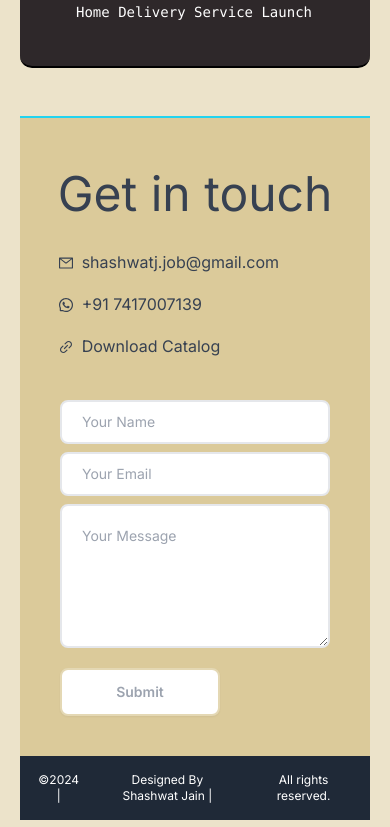
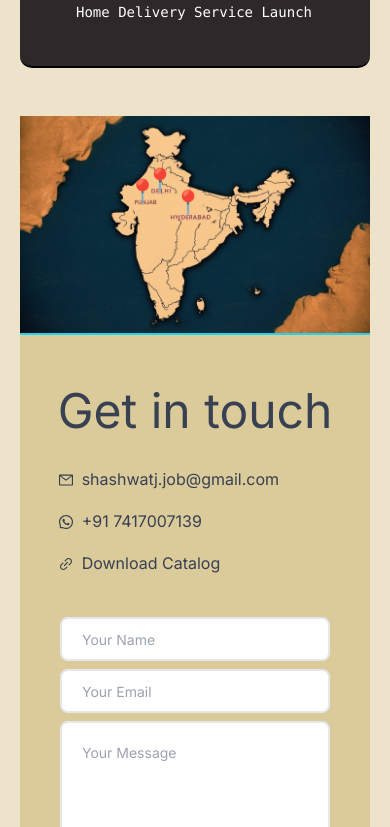
Before and after one commit to sahabji0P/aman-mithai-wala, a Next.js app: page / in a window 390 px wide. Shown: the part 3237-4064 px from the top of the page. Built offline with nearby package versions, Linux system fonts and the light colour scheme.

Commit message:
add the map feature and made it responsive

```diff
--- a/app/page.js
+++ b/app/page.js
@@ -95,7 +95,7 @@ export default function Home() {
 
       {/* <Map /> */}
 
-      {/* <MapComponent /> */}
+      <MapComponent />
 
 
       <Contact />
--- a/components/MapComponent.js
+++ b/components/MapComponent.js
@@ -1,15 +1,20 @@
-// components/MapComponent.js
 import React from 'react';
 import styles from './MapComponent.module.css';
-import map from '../public/reach.jpeg';
+import map from '../public/map.png';
 import Image from 'next/image';
 
 const MapComponent = () => {
     return (
+
+
         <div>
             <div className={styles.container}>
                 <Image src={map} alt="Map" width={1232} height={768} className='relative -z-10 md:w-full' />
-                <div className={`${styles.smallContainer} ${styles.one}`}>
+
+                {/* <div className={`${styles.smallContainer} ${styles.one}`}>
+                    <div className={styles.mapArrow}>
+                        📍
+                    </div>
                     <div className={styles.popup}>
                         <h1>Hyderabad</h1>
                         <p>Lorem ipsum dolor sit amet, consectetur adipisicing elit. Repellendus, debitis pariatur eum reiciendis perspiciatis ab quisquam laboriosam veniam minus ad vero natus delectus quidem quia? Ab eligendi ipsam eum nostrum?</p>
@@ -17,23 +22,62 @@ const MapComponent = () => {
                             <div id="hyderabad-google-maps-canvas" style={{ height: '100%', width: '100%', maxWidth: '100%' }}>
                                 <iframe
                                     style={{ height: '100%', width: '100%', border: 0 }}
-                                    frameBorder="0"
+
                                     src="https://www.google.com/maps/embed/v1/place?q=aman+mithaiwala+hyderabad&key=AIzaSyBFw0Qbyq9zTFTd-tUY6dZWTgaQzuU17R8"
                                 ></iframe>
                             </div>
                         </div>
                     </div>
-                </div>
-                <div className={`${styles.smallContainer} ${styles.two}`}>
+                </div> */}
+
+                <div className={`${styles.smallContainer} ${styles.one}`}>
+                    <div className={styles.mapArrow}>📍</div>
                     <div className={styles.popup}>
-                        <h1>Delhi</h1>
-                        <p>Lorem ipsum dolor sit amet consectetur, adipisicing elit. Labore ipsa sed necessitatibus? Nulla, corporis cupiditate, explicabo rerum nemo accusantium nihil eveniet, eaque id dolor aut? Quod numquam est consectetur temporibus.</p>
+                        <h1 className='font-bold mb-2'>Hyderabad</h1>
+                        <p className=' mb-2'>Lorem ipsum dolor sit amet consectetur, adipisicing elit. Labore ipsa sed necessitatibus? Nulla, corporis cupiditate, explicabo rerum nemo accusantium nihil eveniet, eaque id dolor aut? Quod numquam est consectetur temporibus.</p>
                         <div style={{ maxWidth: '100%', overflow: 'hidden', width: '500px', height: '300px' }}>
                             <div id="delhi-google-maps-canvas" style={{ height: '100%', width: '100%', maxWidth: '100%' }}>
                                 <iframe
                                     style={{ height: '100%', width: '100%', border: 0 }}
-                                    frameBorder="0"
+
+                                    src="https://www.google.com/maps/embed/v1/place?q=aman+mithaiwala+hyderabad&key=AIzaSyBFw0Qbyq9zTFTd-tUY6dZWTgaQzuU17R8"
+                                ></iframe>
+                            </div>
+                        </div>
+                    </div>
+                </div >
+
+                <div className={`${styles.smallContainer} ${styles.two}`}>
+                    <div className={styles.mapArrow}>📍</div>
+                    <div className={styles.popup}>
+                        <h1 className='font-bold mb-2'>Delhi</h1>
+                        <p className=' mb-2'>Lorem ipsum dolor sit amet consectetur, adipisicing elit. Labore ipsa sed necessitatibus? Nulla, corporis cupiditate, explicabo rerum nemo accusantium nihil eveniet, eaque id dolor aut? Quod numquam est consectetur temporibus.</p>
+                        <div style={{ maxWidth: '100%', overflow: 'hidden', width: '500px', height: '300px' }}>
+                            <div id="delhi-google-maps-canvas" style={{ height: '100%', width: '100%', maxWidth: '100%' }}>
+                                <iframe
+                                    style={{ height: '100%', width: '100%', border: 0 }}
+
                                     src="https://www.google.com/maps/embed/v1/place?q=shree+aman+sweets&key=AIzaSyBFw0Qbyq9zTFTd-tUY6dZWTgaQzuU17R8"
+                                ></iframe>
+                            </div>
+                        </div>
+                    </div>
+                </div >
+
+                <div className={`${styles.smallContainer} ${styles.three}`}>
+                    <div className={`${styles.mapArrow}`}>
+
+                        📍
+                    </div>
+                    <div className={styles.popup}>
+                        <h1 className='font-bold mb-2'>Punjab</h1>
+                        <p className=' mb-2'>Lorem ipsum dolor sit amet, consectetur adipisicing elit. Repellendus, debitis pariatur eum reiciendis perspiciatis ab quisquam laboriosam veniam minus ad vero natus delectus quidem quia? Ab eligendi ipsam eum nostrum?</p>
+                        <div style={{ maxWidth: '100%', overflow: 'hidden', width: '500px', height: '300px' }}>
+                            <div id="hyderabad-google-maps-canvas" style={{ height: '100%', width: '100%', maxWidth: '100%' }}>
+                                <iframe
+                                    style={{ height: '100%', width: '100%', border: 0 }}
+
+                                    src="https://www.google.com/maps/embed/v1/place?q=aman+mithaiwala+hyderabad&key=AIzaSyBFw0Qbyq9zTFTd-tUY6dZWTgaQzuU17R8"
                                 ></iframe>
                             </div>
                         </div>
@@ -41,6 +85,8 @@ const MapComponent = () => {
                 </div >
             </div >
         </div >
+
+
     );
 };
 
--- a/components/MapComponent.module.css
+++ b/components/MapComponent.module.css
@@ -1,11 +1,8 @@
-/* components/MapComponent.module.css */
-
 .container {
   position: relative;
-  width: 1232px;
-  height: 768px;
+  width: 100%;
+  height: auto;
   margin: auto;
-  /* background-image: url("/public/reach.jpeg");  */
   background-size: cover;
   background-position: center;
   display: flex;
@@ -13,48 +10,102 @@
 }
 
 .smallContainer {
-  height: 30px;
-  background-color: #81a263;
+  width: 4%;
+  height: 4%;
+  background-color: transparent;
   z-index: 1;
-  border: 2px solid black;
-  position: relative; /* Ensure pop-up position is relative to the container */
-  opacity: 0; /* Initially invisible */
-  transition: opacity 0.5s ease-in-out; /* Smooth transition */
+
+  position: absolute;
+  opacity: 1;
+  transition: opacity 0.5s ease-in-out;
+  display: flex;
+  align-items: center;
+  justify-content: center;
 }
 
 .one {
-  width: 150px;
-  position: absolute;
-  margin-top: 340px;
-  margin-left: 520px;
+  left: 46%;
+  top: 42%;
 }
 
 .two {
-  width: 70px;
-  position: absolute;
-  margin-left: 460px;
-  margin-top: 250px;
+  left: 38%;
+  top: 30%;
+}
+.three {
+  left: 34%;
+  top: 35%;
 }
 
-/* Pop-up styles */
+.mapArrow {
+  font-size: 24px;
+  z-index: -5;
+  color: red;
+}
+
 .popup {
   border-radius: 10px;
   display: none;
   position: absolute;
-  background-color: #81a263;
-  padding: 10px;
+  background-color: white;
+  padding: 20px;
   border: 1px solid black;
-  z-index: 2; /* Ensure pop-up is above the purple container */
+  top: 0;
+  z-index: 1000;
 }
 
-/* Show pop-up on hover */
 .smallContainer:hover .popup {
   display: block;
-  height: 500px;
-  width: 500px;
 }
 
-/* Show purple color when hovering */
-.smallContainer:hover {
-  opacity: 1; /* Make purple color visible on hover */
+.smallContainer:hover .mapArrow {
+  display: none;
 }
+
+@media (max-width: 768px) {
+  .smallContainer {
+    width: 8%;
+    height: 8%;
+  }
+
+  .one {
+    left: 45%;
+    top: 46%;
+  }
+
+  .two {
+    left: 40%;
+    top: 34%;
+  }
+  .three {
+    left: 30%;
+    top: 30%;
+  }
+
+  /* .popup {
+    width: 60vw;
+    height: 60vh;
+  } */
+}
+
+@media (max-width: 640px) {
+  .smallContainer {
+    width: 10%;
+    height: 10%;
+  }
+
+  .one {
+    left: 43%;
+    top: 35%;
+  }
+
+  .two {
+    left: 35%;
+    top: 25%;
+  }
+
+  .popup {
+    width: 90vw;
+    height: 60vh;
+  }
+}
--- a/components/contact.js
+++ b/components/contact.js
@@ -118,14 +118,14 @@ export default function ContactMe() {
                         placeholder="Your Name"
                         name="from_name"
                         required
-                        className="mb-2 h-10 max-w-xl rounded-lg border-2 bg-white p-5 text-sm hover:border-cyan-500 dark:border-transparent dark:bg-gray-900 dark:hover:border-gray-700"
+                        className="mb-2 h-10 max-w-xl rounded-lg border-2 bg-white p-5 text-sm hover:border-cyan-500 dark:border-transparent dark:bg-white dark:hover:border-gray-700"
                     />
                     <input
                         type="email"
                         placeholder="Your Email"
                         name="from_email"
                         required
-                        className="mb-2 h-10 max-w-xl rounded-lg border-2 bg-white p-5 text-sm hover:border-cyan-500 dark:border-transparent dark:bg-gray-900 dark:hover:border-gray-700"
+                        className="mb-2 h-10 max-w-xl rounded-lg border-2 bg-white p-5 text-sm hover:border-cyan-500 dark:border-transparent dark:bg-white dark:hover:border-gray-700"
                     />
                     <textarea
                         rows={5}
@@ -133,7 +133,7 @@ export default function ContactMe() {
                         name="message"
                         minLength={10}
                         required
-                        className="max-w-xl rounded-lg border-2 bg-white p-5 text-sm hover:border-cyan-500 dark:border-transparent dark:bg-gray-900 dark:hover:border-gray-700"
+                        className="max-w-xl rounded-lg border-2 bg-white p-5 text-sm hover:border-cyan-500 dark:border-transparent dark:bg-white dark:hover:border-gray-700"
                     />
                     <button
                         type="submit"
@@ -141,8 +141,8 @@ export default function ContactMe() {
                         className={`btn group relative mt-5 inline-flex h-12 w-40 items-center justify-start overflow-hidden rounded-lg border-2 bg-white text-sm transition-all dark:border-0 dark:bg-gray-900`}
                     >
                         <span
-                            className={`-z-1 absolute left-0 top-0 h-0 w-0 rounded ${status === 'Sent!' ? 'bg-green-500 text-black' : 'bg-cyan-600'
-                                } transition-all duration-500 ease-out group-hover:h-full group-hover:w-full ${status === 'Sent!' ? 'text-white dark:bg-green-500' : 'dark:bg-cyan-700'
+                            className={`-z-1 absolute left-0 top-0 h-0 w-0 rounded ${status === 'Sent!' ? 'bg-green-500 text-white' : 'bg-cyan-600'
+                                } transition-all duration-500 ease-out group-hover:h-full group-hover:w-full ${status === 'Sent!' ? 'text-black dark:bg-green-500' : 'dark:bg-cyan-700'
                                 }`}
                         ></span>{' '}
                         <span className="z-10 w-full text-gray-400 transition-colors duration-300 ease-in-out group-hover:text-white">
@@ -153,7 +153,7 @@ export default function ContactMe() {
 
 
             </div>
-            <footer className="flex flex-row justify-center items-center bg-gray-800 text-white p-4 text-sm space-x-2">
+            <footer className="flex flex-row justify-center items-center bg-gray-800 text-white p-4 text-sm space-x-1">
                 <p className='text-xs text-balance text-center'>©2024 |</p>
                 <p className='text-xs text-balance text-center'>Designed By Shashwat Jain |</p>
                 <p className='text-xs text-balance text-center'>All rights reserved.</p>
```
Also changed, not shown: public/map.png (added).
